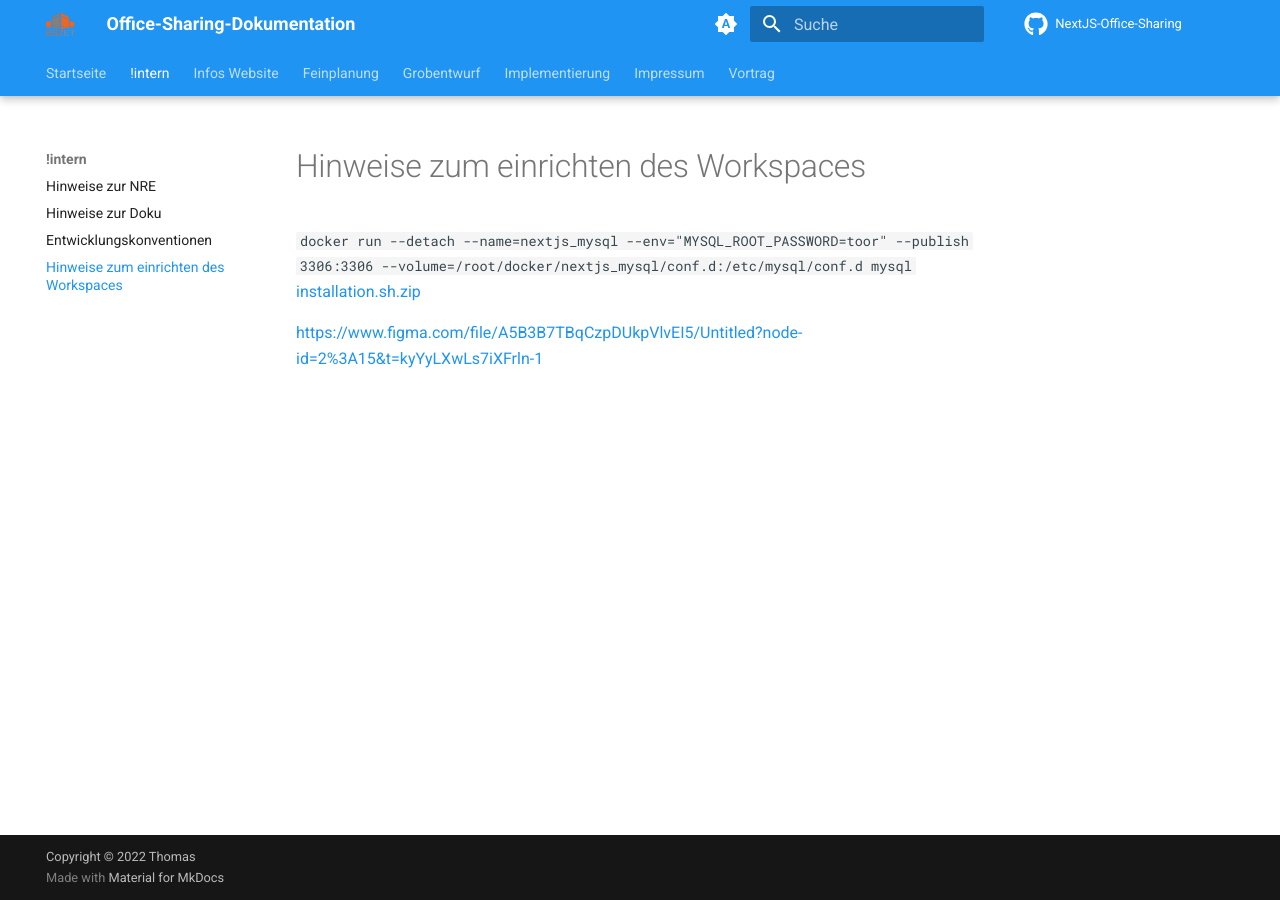
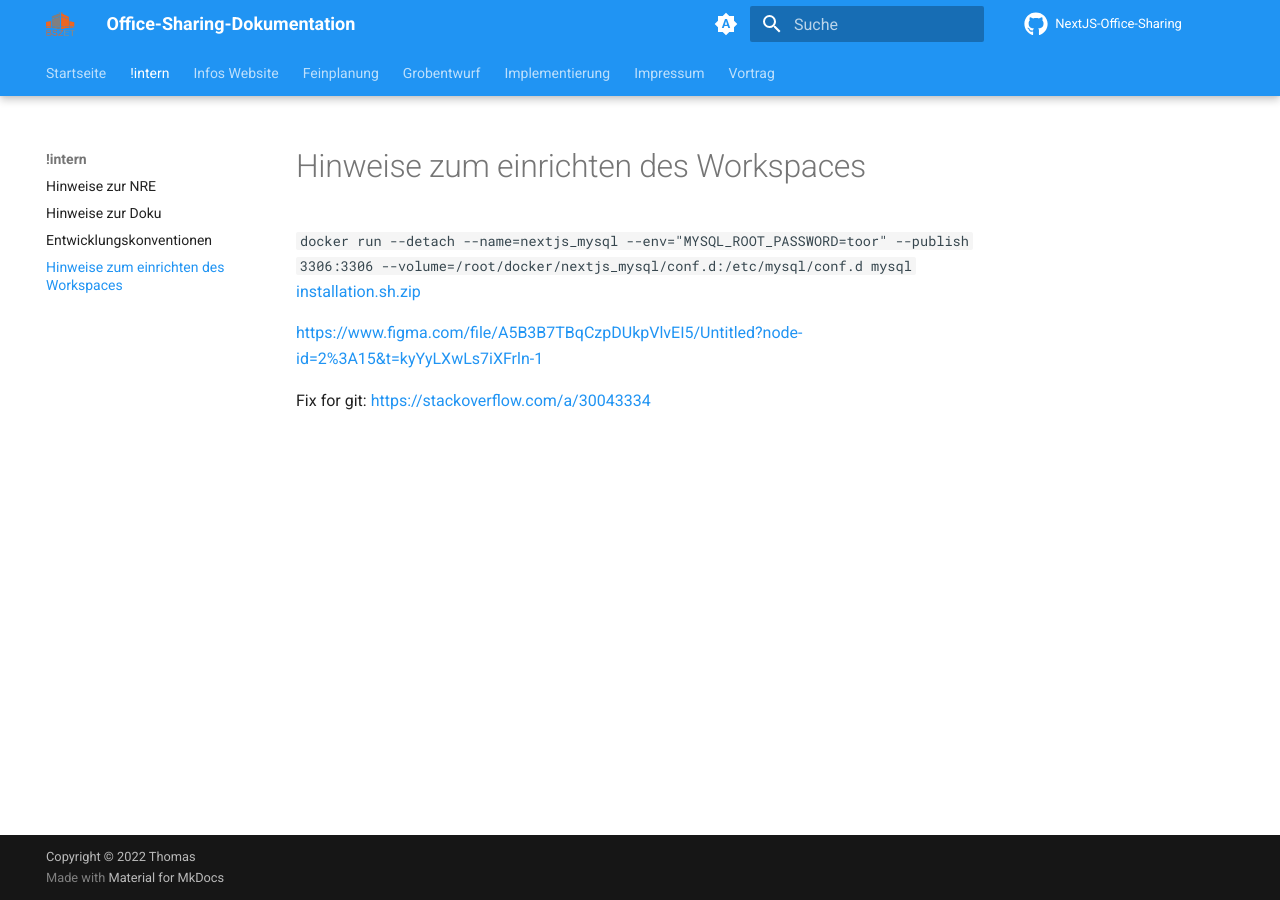
Before and after one commit to gz-bad-erzland-p2/Dokumentation, an MkDocs documentation site: the page built from docs/!intern/workspace-instruction.md, in a window 1280 px wide. Built offline with MkDocs 1.6.1 and Material for MkDocs 9.7.7, drawn with Linux system fonts in a browser that asks for light colours; comment, search, counter and statistics services are not loaded.

Commit message:
Update workspace-instruction.md

```diff
--- a/docs/!intern/workspace-instruction.md
+++ b/docs/!intern/workspace-instruction.md
@@ -7,3 +7,6 @@
 
 
 https://www.figma.com/file/A5B3B7TBqCzpDUkpVlvEI5/Untitled?node-id=2%3A15&t=kyYyLXwLs7iXFrln-1
+
+
+Fix for git: https://stackoverflow.com/a/30043334
```
